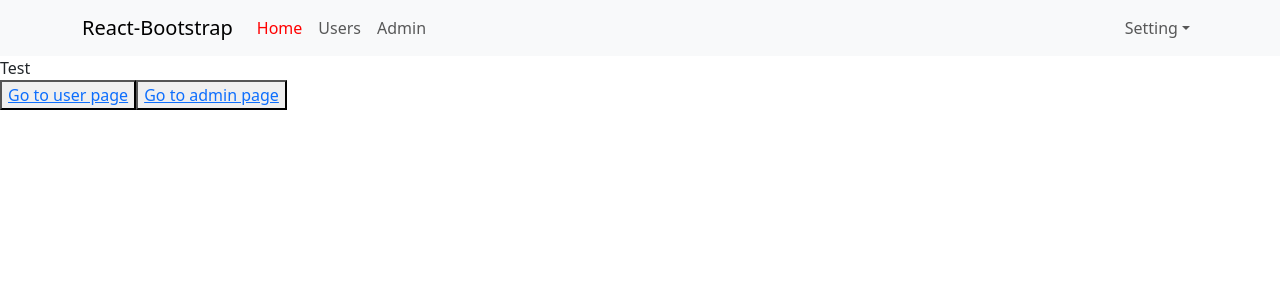
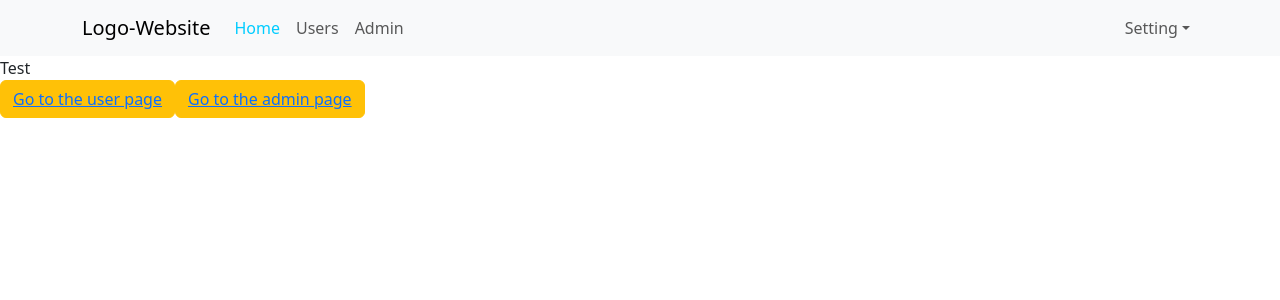
Before and after one commit to thuanlv0911/React-base, a React (Create React App) app: page / in a window 1280 px wide. Shown: the top 300 px of the page. Built offline with nearby package versions, Linux system fonts and the light colour scheme.

Commit message:
video 51

```diff
--- a/src/App.js
+++ b/src/App.js
@@ -2,7 +2,7 @@ import "./App.scss";
 
 import "bootstrap/dist/css/bootstrap.min.css";
 import Header from "./components/Header/Header";
-import { Link, Outlet } from "react-router-dom";
+import { Outlet } from "react-router-dom";
 
 const App = () => {
   return (
@@ -11,19 +11,7 @@ const App = () => {
         <Header />
       </div>
       <div className="main-container">
-        <div className="sidenav-container" xs={3}>
-          <div>
-            Test
-            <div>
-              <button>
-                <Link to="/user">Go to user page</Link>
-              </button>
-              <button>
-                <Link to="/admin">Go to admin page</Link>
-              </button>
-            </div>
-          </div>
-        </div>
+        <div className="sidenav-container" xs={3}></div>
         <div className="app-content" xs={9}>
           <Outlet />
         </div>
--- a/src/App.scss
+++ b/src/App.scss
@@ -14,7 +14,7 @@ body {
     .navbar-nav {
       .nav-link {
         &.active {
-          color: #f00;
+          color: #0cf;
         }
       }
     }
--- a/src/components/Header/Header.js
+++ b/src/components/Header/Header.js
@@ -7,7 +7,9 @@ const Header = () => {
   return (
     <Navbar expand="lg" className="bg-body-tertiary">
       <Container>
-        <Navbar.Brand href="/">React-Bootstrap</Navbar.Brand>
+        <NavLink to="/" className="navbar-brand">
+          Logo-Website
+        </NavLink>
         <Navbar.Toggle aria-controls="basic-navbar-nav" />
         <Navbar.Collapse id="basic-navbar-nav">
           <Nav className="me-auto">
@@ -23,11 +25,11 @@ const Header = () => {
           </Nav>
           <Nav>
             <NavDropdown title="Setting" id="basic-nav-dropdown">
-              <NavDropdown.Item href="#action/3.1">Profile</NavDropdown.Item>
-              <NavDropdown.Item href="#action/3.2">Register</NavDropdown.Item>
-              <NavDropdown.Item href="#action/3.3">Login</NavDropdown.Item>
+              <NavDropdown.Item>Profile</NavDropdown.Item>
+              <NavDropdown.Item>Register</NavDropdown.Item>
+              <NavDropdown.Item>Login</NavDropdown.Item>
               <NavDropdown.Divider />
-              <NavDropdown.Item href="#action/3.4">Logout</NavDropdown.Item>
+              <NavDropdown.Item>Logout</NavDropdown.Item>
             </NavDropdown>
           </Nav>
         </Navbar.Collapse>
--- /dev/null
+++ b/src/components/Home/PageHome.js
@@ -0,0 +1,20 @@
+import { Link } from "react-router-dom";
+import { Button } from "react-bootstrap";
+
+const PageHome = () => {
+  return (
+    <div>
+      Test
+      <div>
+        <Button className="btn btn-warning">
+          <Link to="/user">Go to the user page</Link>
+        </Button>
+        <Button className="btn btn-warning">
+          <Link to="/admin">Go to the admin page</Link>
+        </Button>
+      </div>
+    </div>
+  );
+};
+
+export default PageHome;
--- a/src/index.js
+++ b/src/index.js
@@ -8,6 +8,7 @@ import "bootstrap/dist/css/bootstrap.min.css";
 import { BrowserRouter, Route, Routes } from "react-router-dom";
 import User from "./components/User/User";
 import Admin from "./components/Admin/Admin";
+import PageHome from "./components/Home/PageHome";
 
 const root = ReactDOM.createRoot(document.getElementById("root"));
 root.render(
@@ -16,6 +17,7 @@ root.render(
     <BrowserRouter>
       <Routes>
         <Route path="/" element={<App />}>
+          <Route index element={<PageHome />} />
           <Route path="/user" element={<User />} />
           <Route path="/admin" element={<Admin />} />
         </Route>
```
